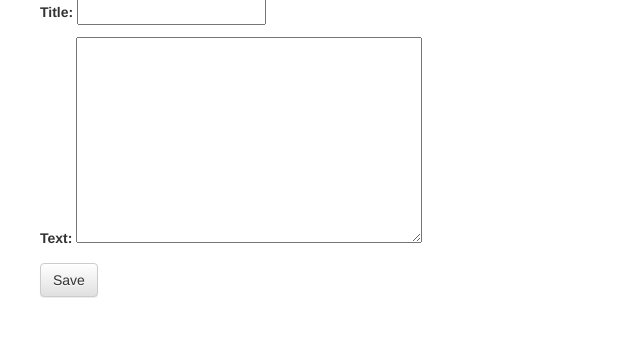
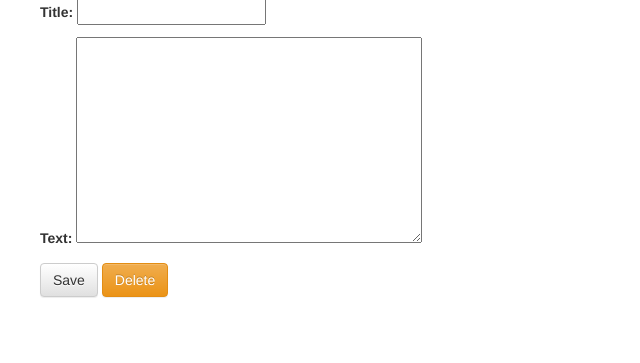
Before and after one commit to sgomezgarcia/my-first-blog, a Django app: page /post/new/ in a window 1280 px wide. Shown: the part 224-587 px from the top of the page, without its empty margins (0-640 px from the left). Run offline with Django 3.2, Linux system fonts and the light colour scheme; some libraries are stand-ins or nearby versions.

Commit message:
delete button

```diff
--- a/blog/templates/blog/post_edit.html
+++ b/blog/templates/blog/post_edit.html
@@ -5,5 +5,6 @@
     <form method="POST" class="post-form">{% csrf_token %}
         {{ form.as_p }}
         <button type="submit" class="save btn btn-default">Save</button>
+        <button type="submit" class="btn btn-warning" name="delete">Delete</button>
     </form>
 {% endblock %}
--- a/blog/views.py
+++ b/blog/views.py
@@ -21,14 +21,19 @@ def post_new(request):
             post.author = request.user
             post.published_date = timezone.now()
             post.save()
-            return redirect('blog.views.post_detail', pk=post.pk)
+            return redirect('post_detail', pk=post.pk)
     else:
         form = PostForm()
     return render(request, 'blog/post_edit.html', {'form': form})
 
 def post_edit(request, pk):
     post = get_object_or_404(Post, pk=pk)
-    if request.method == "POST":
+    if request.method == "POST" and 'delete' in request.POST:
+        form = PostForm(request.POST, instance=post)
+        if form.is_valid():
+            post.delete()
+            return redirect('/')
+    elif request.method == "POST":
         form = PostForm(request.POST, instance=post)
         if form.is_valid():
             post = form.save(commit=False)
```
